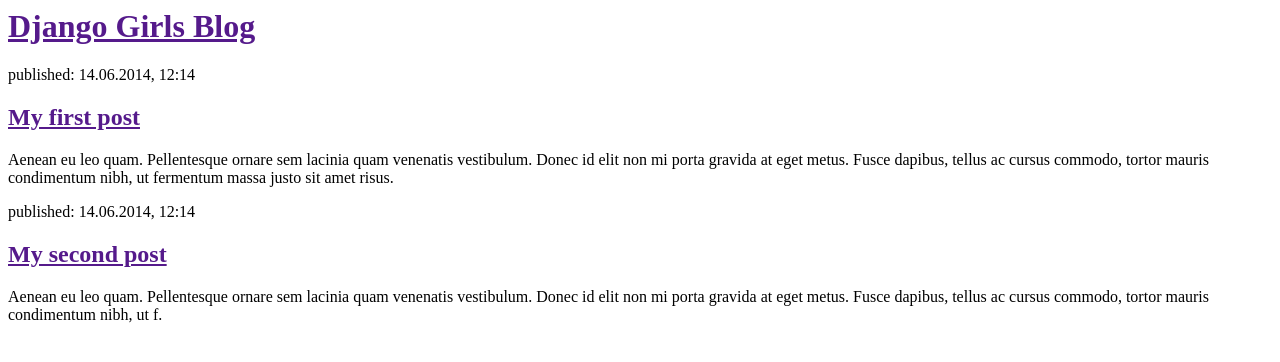
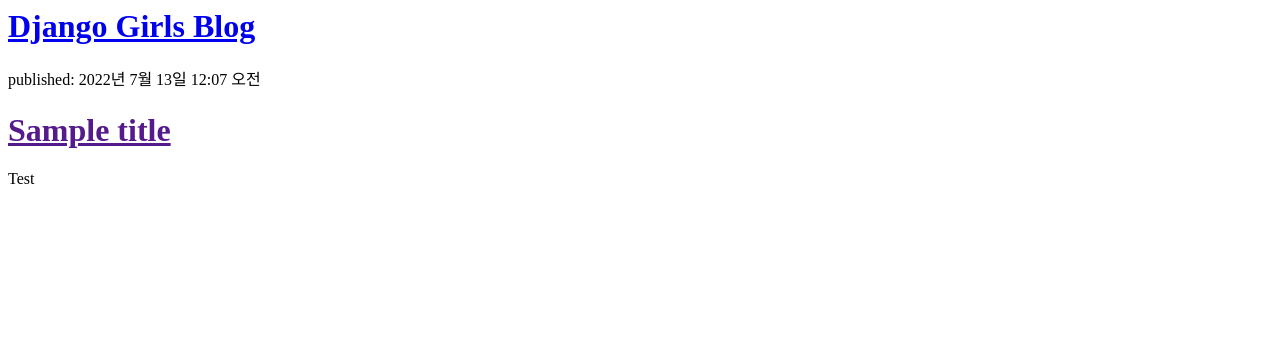
Before and after one commit to limce21/Piro17, a Django app: page / in a window 1280 px wide. Shown: the top 362 px of the page. Run offline with Django 4.2, Linux system fonts and the light colour scheme; data comes from the database, SQL or seed files in the repository.

Commit message:
Django 템플릿

```diff
--- a/djangogirls/blog/templates/blog/post_list.html
+++ b/djangogirls/blog/templates/blog/post_list.html
@@ -4,25 +4,15 @@
   </head>
   <body>
     <div>
-      <h1><a href="">Django Girls Blog</a></h1>
+      <h1><a href="/">Django Girls Blog</a></h1>
     </div>
 
+    {% for post in posts %}
     <div>
-      <p>published: 14.06.2014, 12:14</p>
-      <h2><a href="">My first post</a></h2>
-      <p>
-        Aenean eu leo quam. Pellentesque ornare sem lacinia quam venenatis vestibulum. Donec id elit non mi porta gravida at eget metus. Fusce dapibus, tellus ac cursus commodo, tortor mauris
-        condimentum nibh, ut fermentum massa justo sit amet risus.
-      </p>
+      <p>published: {{ post.published_date }}</p>
+      <h1><a href="">{{ post.title }}</a></h1>
+      <p>{{ post.text|linebreaksbr }}</p>
     </div>
-
-    <div>
-      <p>published: 14.06.2014, 12:14</p>
-      <h2><a href="">My second post</a></h2>
-      <p>
-        Aenean eu leo quam. Pellentesque ornare sem lacinia quam venenatis vestibulum. Donec id elit non mi porta gravida at eget metus. Fusce dapibus, tellus ac cursus commodo, tortor mauris
-        condimentum nibh, ut f.
-      </p>
-    </div>
+    {% endfor %}
   </body>
 </html>
```
